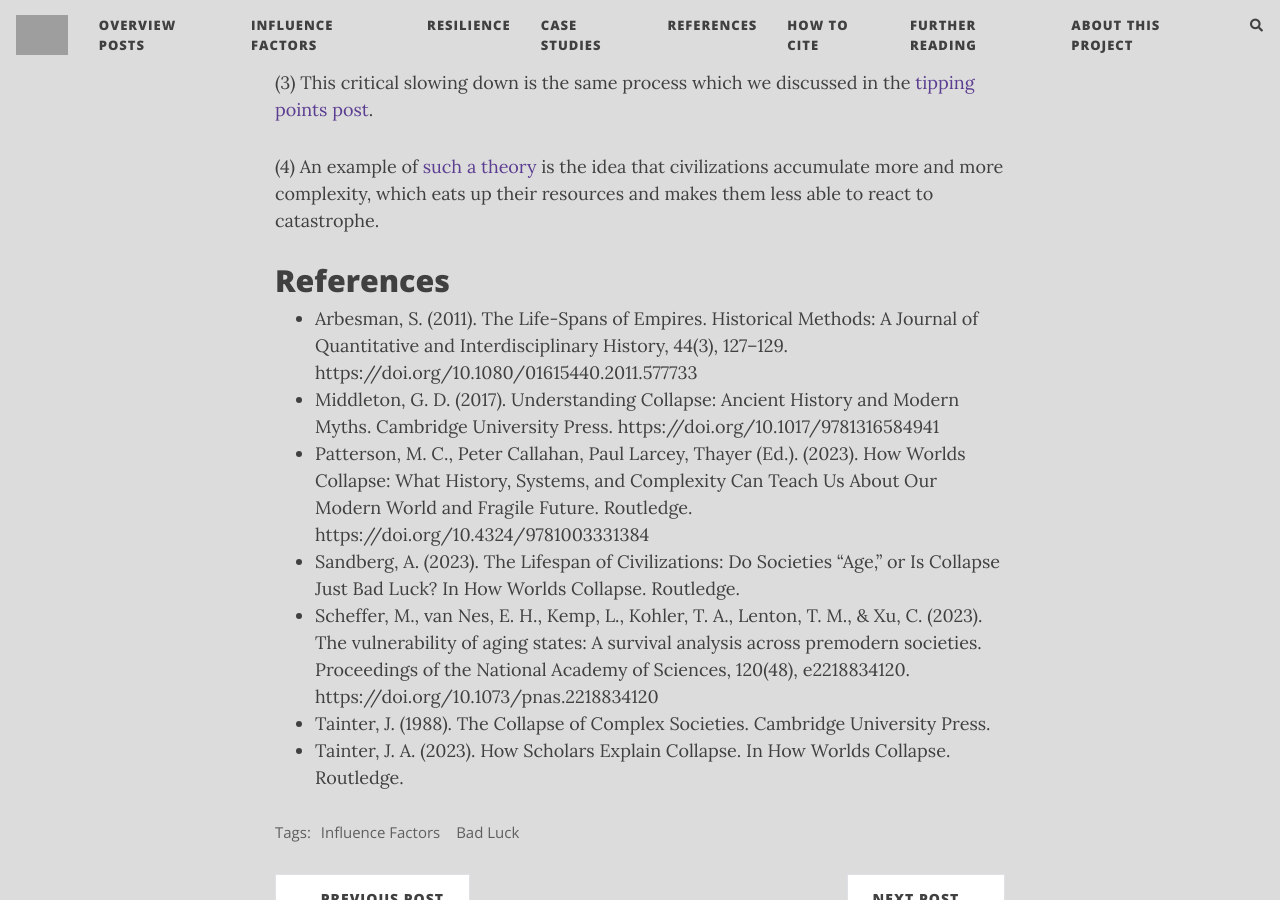
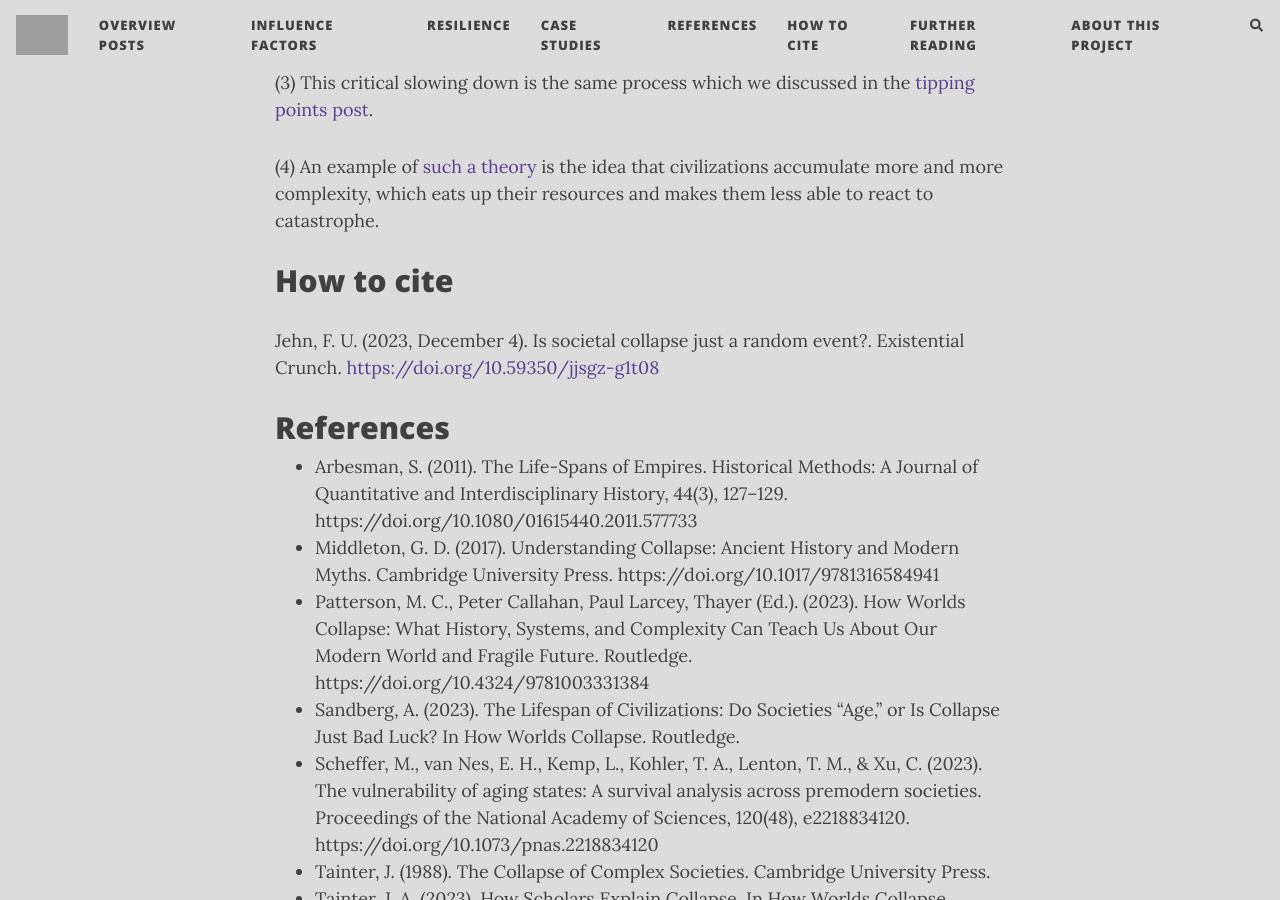
Before and after one commit to florianjehn/Societal_Collapse, a Jekyll site: the page built from _posts/2023-12-04-bad_luck.md, in a window 1280 px wide and 900 px high, scrolled down 5218 px. Built offline with Jekyll 4.4.1, drawn with Linux system fonts in a browser that asks for light colours; nearby versions of some CDN libraries; comment, search, counter and statistics services are not loaded; grey boxes are pictures that could not be loaded.

Commit message:
Update 2023-12-04-bad_luck.md

```diff
--- a/_posts/2023-12-04-bad_luck.md
+++ b/_posts/2023-12-04-bad_luck.md
@@ -61,6 +61,10 @@ Seen in such a light, attributing societal collapse just to bad luck really is a
 
 (4) An example of [such a theory](https://existentialcrunch.substack.com/p/mapping-out-collapse-research#%C2%A7collapse-by-complexity) is the idea that civilizations accumulate more and more complexity, which eats up their resources and makes them less able to react to catastrophe.
 
+# How to cite
+
+Jehn, F. U. (2023, December 4). Is societal collapse just a random event?. Existential Crunch. [https://doi.org/10.59350/jjsgz-g1t08](https://doi.org/10.59350/jjsgz-g1t08)
+
 # References
 
 * Arbesman, S. (2011). The Life-Spans of Empires. Historical Methods: A Journal of Quantitative and Interdisciplinary History, 44(3), 127–129. https://doi.org/10.1080/01615440.2011.577733
```
